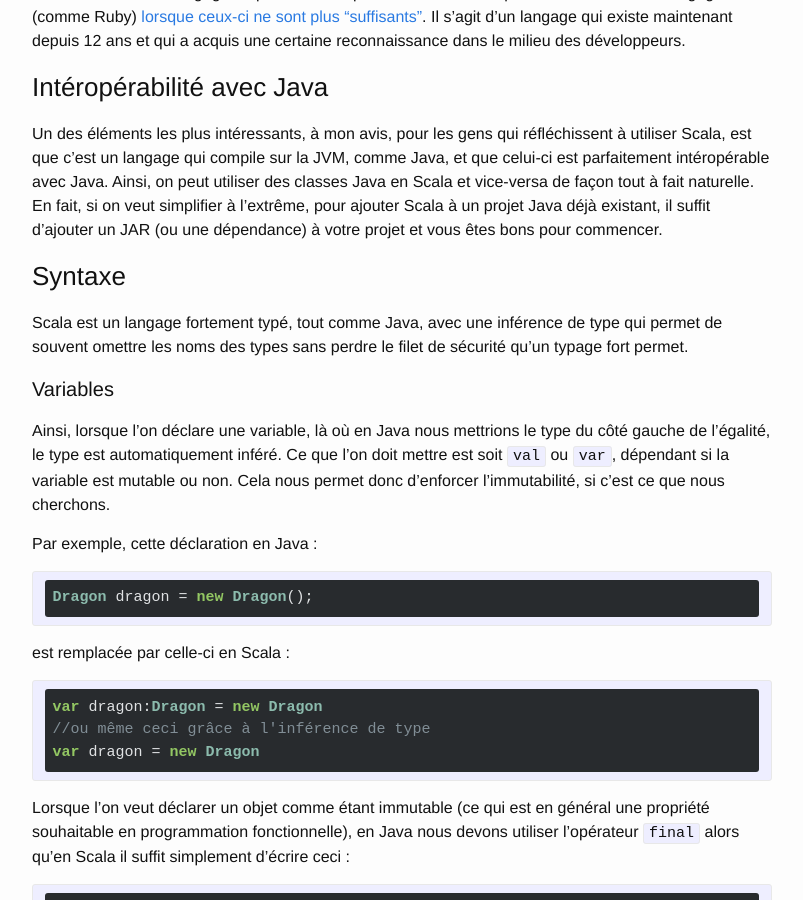
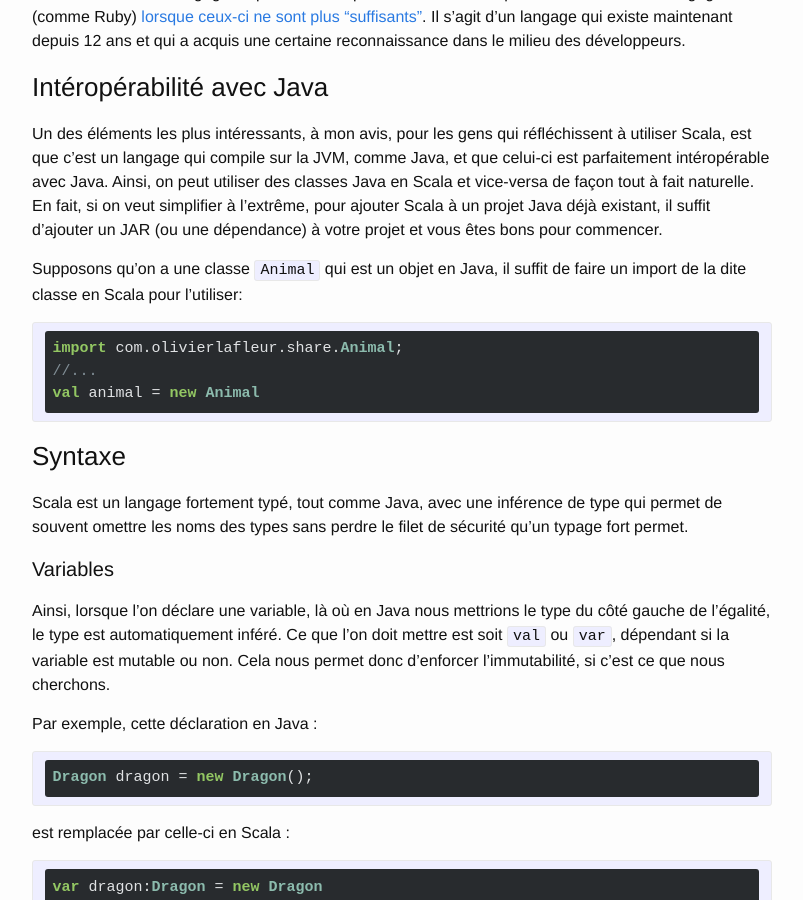
Before and after one commit to olafleur/olafleur.github.io, a Jekyll site: the page built from _posts/2015-11-11-scala-java.markdown, in a window 1280 px wide and 900 px high, scrolled down 1041 px. Shown: the whole window, without its empty margins (238-1041 px from the left). Built offline with Jekyll 4.4.1, drawn with Linux system fonts in a browser that asks for light colours; comment, search, counter and statistics services are not loaded; some of the changed lines change nothing that is shown; some of the changed text lies outside the part shown.

Commit message:
Fix commentaires

```diff
--- a/_layouts/post.html
+++ b/_layouts/post.html
@@ -24,8 +24,8 @@
    */
 
   var disqus_config = function () {
-      this.page.url = "http://blog.olivierlafleur.com/";  // Replace PAGE_URL with your page's canonical URL variable
-      this.page.identifier = "{{ page.title }}"; // Replace PAGE_IDENTIFIER with your page's unique identifier variable
+      this.page.url = "http://blog.olivierlafleur.com{{ page.url }}";  // Replace PAGE_URL with your page's canonical URL variable
+      this.page.identifier = "{{ page.url }}"; // Replace PAGE_IDENTIFIER with your page's unique identifier variable
   };
 
   (function() {  // REQUIRED CONFIGURATION VARIABLE: EDIT THE SHORTNAME BELOW
--- a/_posts/2015-11-11-scala-java.markdown
+++ b/_posts/2015-11-11-scala-java.markdown
@@ -48,6 +48,13 @@
 il suffit d'ajouter un JAR (ou une dépendance) à votre projet et vous
 êtes bons pour commencer.
 
+Supposons qu'on a une classe `Animal` qui est un objet en Java, il suffit de
+faire un import de la dite classe en Scala pour l'utiliser:
+
+<pre><code class="scala">import com.olivierlafleur.share.Animal;
+//...
+val animal = new Animal
+</code></pre>
 
 ### Syntaxe
 Scala est un langage fortement typé, tout comme Java, avec une inférence de type
@@ -123,7 +130,7 @@
 <pre><code class="java">public interface PeutManger {
     void mange();
 
-    static void digerer() {
+    default void digerer() {
         System.out.println("Miam, c'était délicieux");
     }
 }
@@ -164,7 +171,7 @@
         System.out.println("Votre dragon " + nom + " a mangé");
     }
 
-    public static Dragon buildDummyDragon() {
+    public static Dragon construireDragon() {
         return new Dragon("Ami", 42);
     }
 }
```
